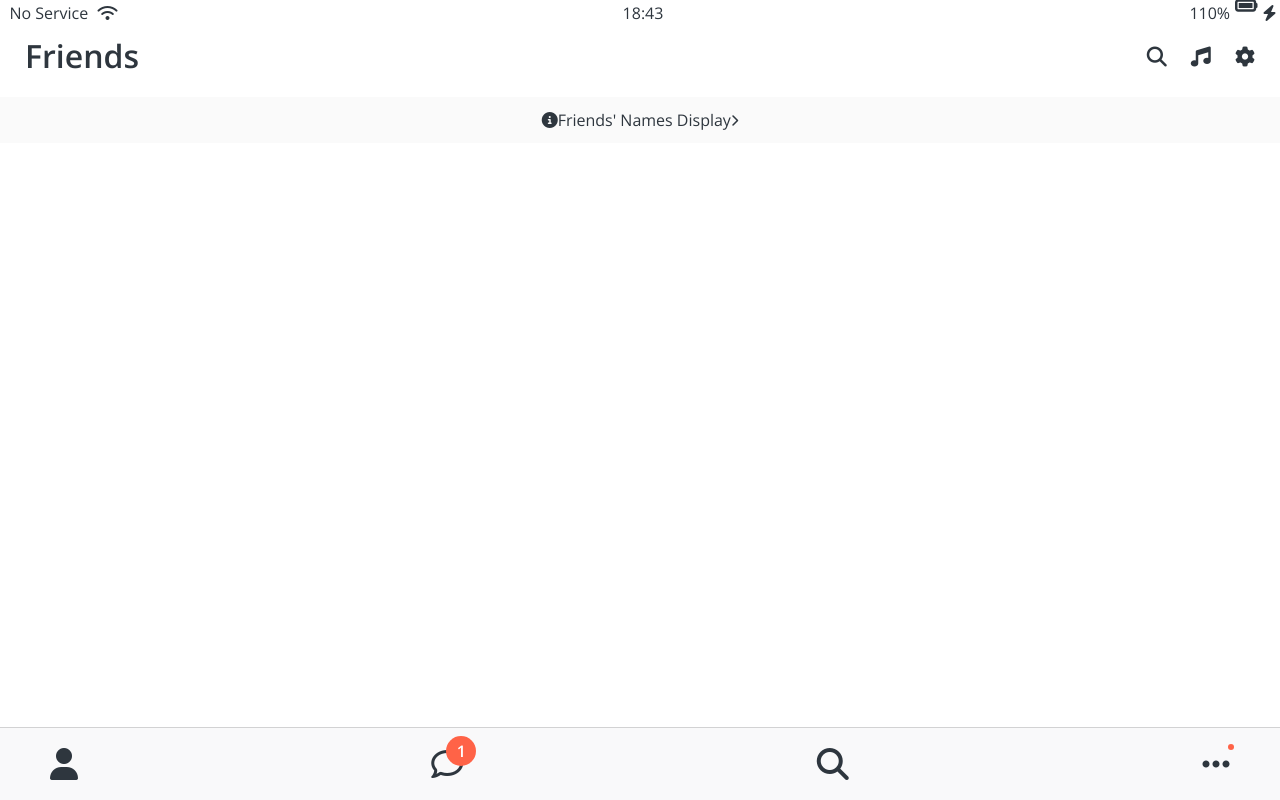
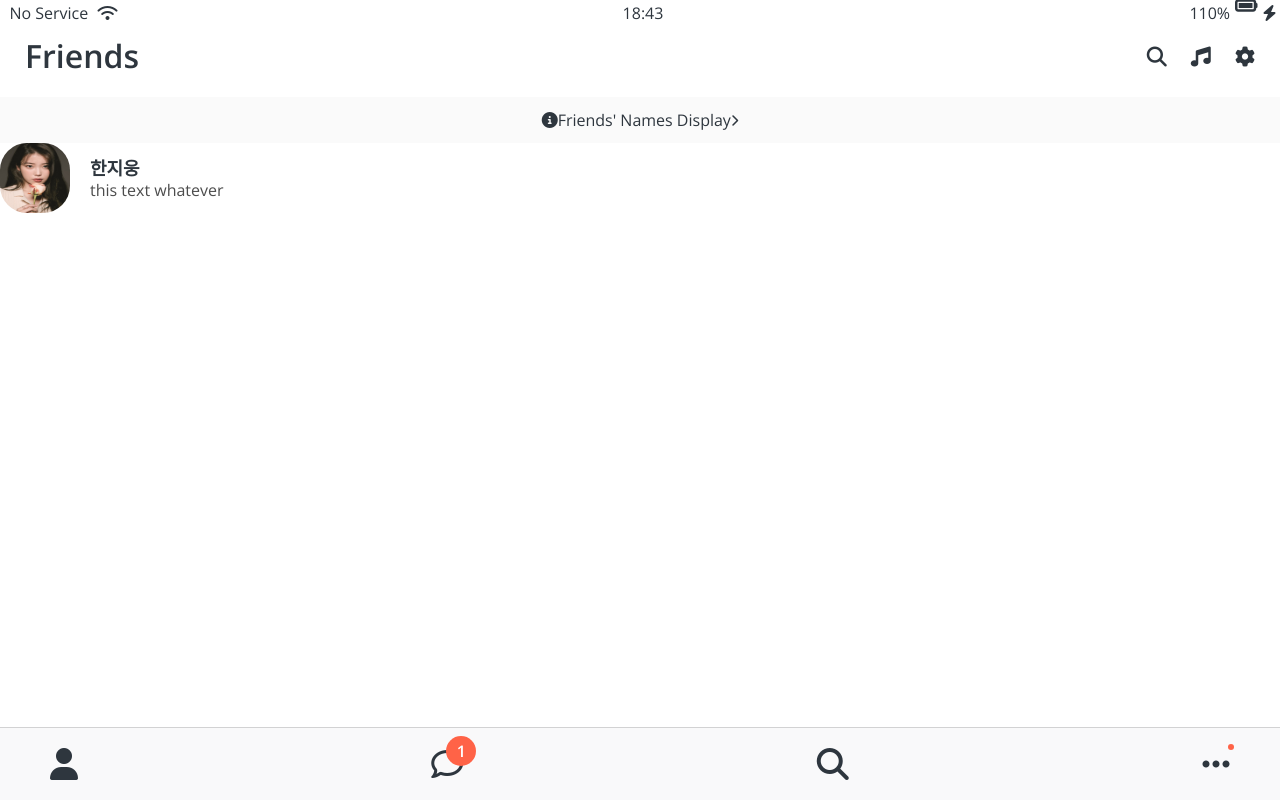
Before and after one commit to HanJiWoong/kokoa-clone-2021, a plain HTML site: page friends.html in a window 1280 px wide. Drawn offline with nearby package versions, Linux system fonts and the light colour scheme.

Commit message:
User Component basic

```diff
--- /dev/null
+++ b/css/components/user-component.css
@@ -0,0 +1,25 @@
+.user-component {
+  display: flex;
+}
+
+.user-component__column:first-child {
+  display: flex;
+  align-items: center;
+}
+
+.user-component__avatar {
+  width: 70px;
+  height: 70px;
+  border-radius: 27px;
+  margin-right: 20px;
+}
+
+.user-component__title {
+  font-weight: 600;
+  font-size: 18px;
+}
+
+.user-component__subtitle {
+  margin-top: 5px;
+  color: rgba(0, 0, 0, 0.7);
+}
--- a/css/style.css
+++ b/css/style.css
@@ -6,6 +6,7 @@
 @import "components/status-bar.css"; /* status-bar에 대한 CSS를 다른 파일로 분리하였다. */
 @import "components/nav-bar.css";
 @import "components/screen-header.css";
+@import "components/user-component.css";
 
 /* Screens */
 @import "screens/login.css";
--- a/friends.html
+++ b/friends.html
@@ -42,6 +42,17 @@
       ></i>
     </a>
 
+    <div class="user-component">
+      <div class="user-component__column">
+        <img src="./res/iu.jpg" class="user-component__avatar" />
+        <div class="user-component__text">
+          <h4 class="user-component__title">한지웅</h4>
+          <h6 class="user-component__subtitle">this text whatever</h6>
+        </div>
+      </div>
+      <div class="user-component__column"></div>
+    </div>
+
     <nav class="nav">
       <ul class="nav__list">
         <li class="nav__btn">
```
Also changed, not shown: res/iu.jpg (added).
